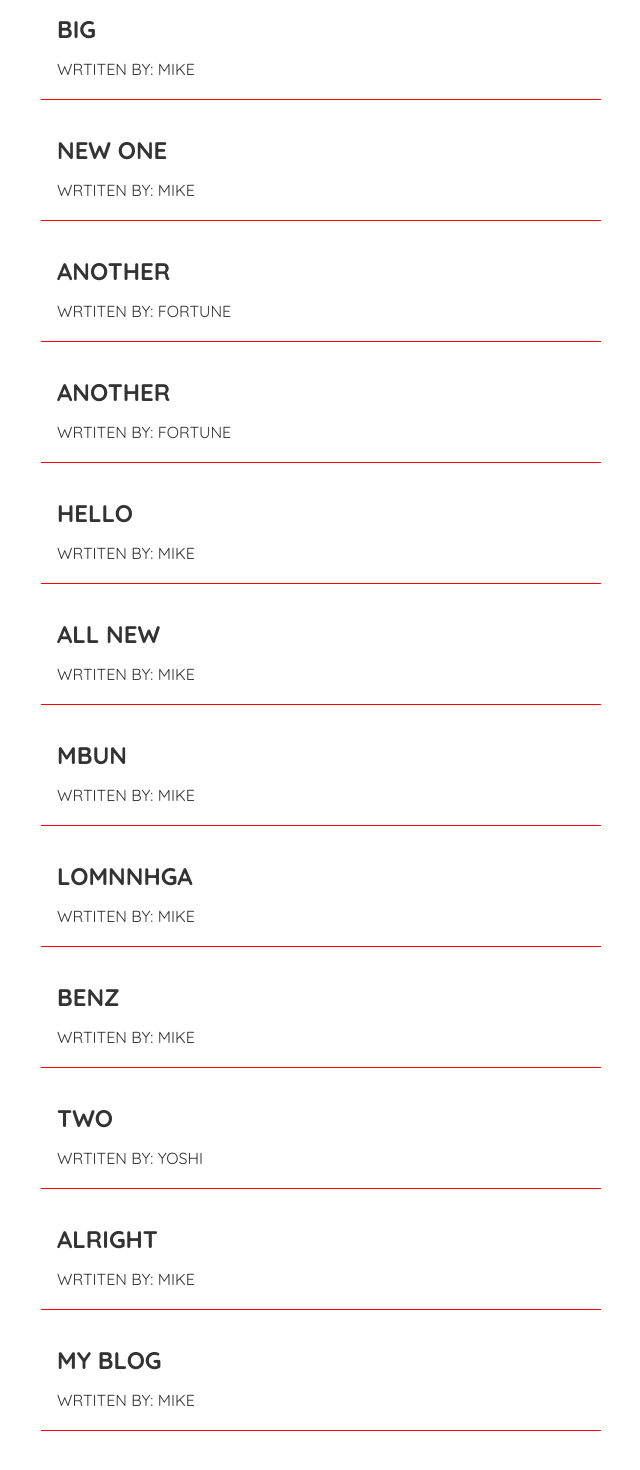
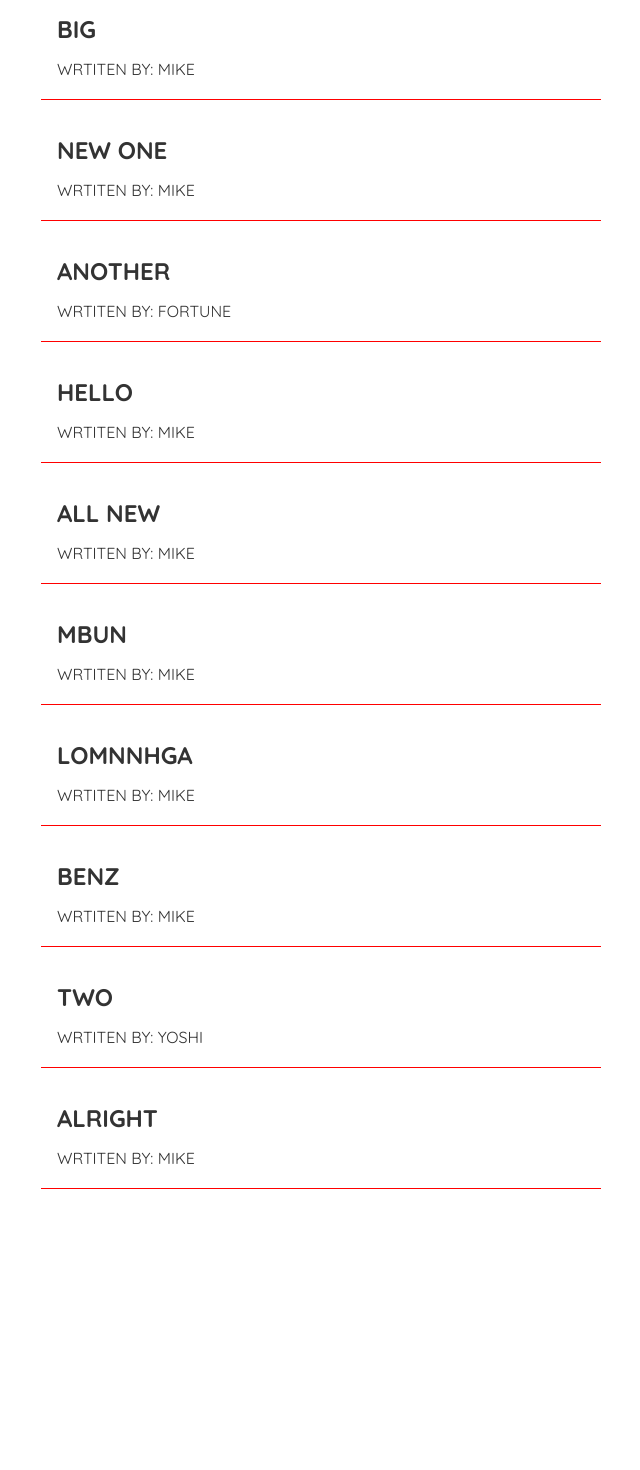
Before and after one commit to fortuneonyeka/React-blog, a React (Create React App) app: page / in a window 1280 px wide. Shown: the part 1342-2812 px from the top of the page, without its empty margins (319-959 px from the left). After the commit the page ends 2631 px from the top, so only its background shows below. Built offline with nearby package versions, Linux system fonts and the light colour scheme; data requests are answered from the project's data file; the HTML template or start-up script is replaced by a standard one.

Commit message:
implement DELETE request

```diff
--- a/data/db.json
+++ b/data/db.json
@@ -73,12 +73,6 @@
       "id": 12
     },
     {
-      "title": "Another",
-      "body": "hello world",
-      "author": "Fortune",
-      "id": 13
-    },
-    {
       "title": "hello",
       "body": "hhhewwwweeeee",
       "author": "Mike",
@@ -119,12 +113,6 @@
       "body": "oooooomg!!!!!!!!",
       "author": "Mike",
       "id": 20
-    },
-    {
-      "title": "My blog",
-      "body": "lokjkhhaggfsyydd",
-      "author": "Mike",
-      "id": 21
     }
   ]
 }
--- a/src/components/BlogDetails.jsx
+++ b/src/components/BlogDetails.jsx
@@ -8,7 +8,13 @@ const BlogDetails = () => {
   const { id } = useParams();
   const { data: blog, error, isLoading } = useFetch("http://localhost:3000/blogs/" + id);
 
-
+  const handleDelete = () => {
+    fetch("http://localhost:3000/blogs/" + blog.id, {
+      method: "DELETE",
+    }).then(() => {
+      navigate("/");
+    });
+  };
 
   return (
     <div className="blog-details">
@@ -19,7 +25,7 @@ const BlogDetails = () => {
           <h2 className="blog-detail-title">{blog.title}</h2>
           <p className="blog-detail-author">Written By : {blog.author}</p>
           <div>{blog.body}</div>
-
+          <button onClick={handleDelete}>Delete</button>
         </article>
       )}
     </div>
```
